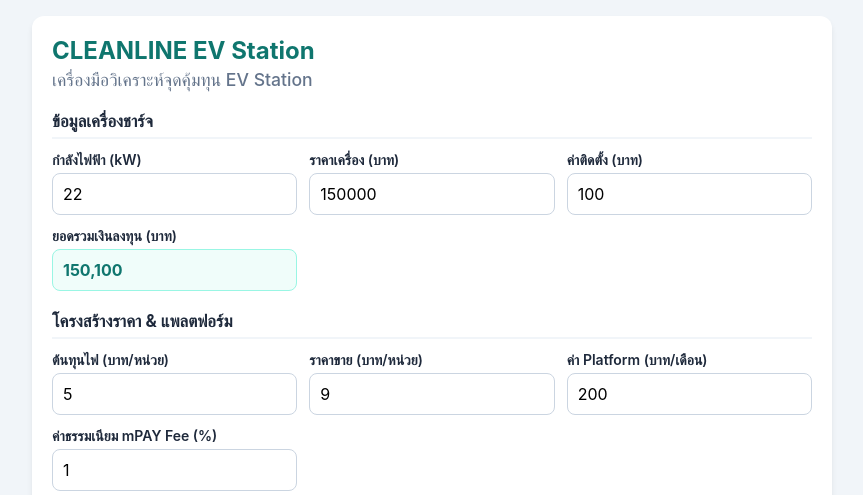
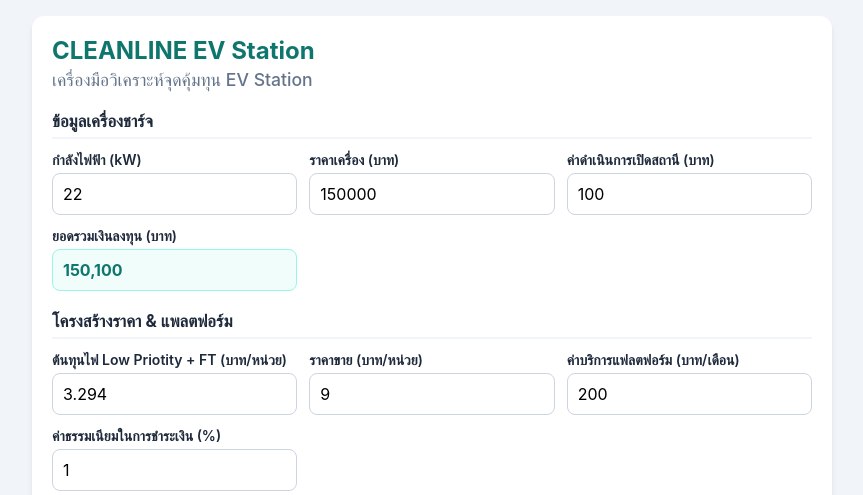
Before and after one commit to SitinantW/ev-roi-calculator, a plain HTML site: page index.html in a window 1280 px wide. Shown: the top 495 px of the page, without its empty margins (208-1071 px from the left). Drawn offline with Linux system fonts and the light colour scheme.

Commit message:
Update index.html

```diff
--- a/index.html
+++ b/index.html
@@ -59,7 +59,7 @@
         <input type="number" id="equipCost" value="150000" step="any">
       </div>
       <div class="form-group">
-        <label for="installCost">ค่าติดตั้ง (บาท)</label>
+        <label for="installCost">ค่าดำเนินการเปิดสถานี (บาท)</label>
         <input type="number" id="installCost" value="100" step="any">
       </div>
       <div class="form-group">
@@ -71,19 +71,19 @@
     <h3>โครงสร้างราคา & แพลตฟอร์ม</h3>
     <div class="grid">
       <div class="form-group">
-        <label for="elecCost">ต้นทุนไฟ (บาท/หน่วย)</label>
-        <input type="number" id="elecCost" value="5" step="any">
+        <label for="elecCost">ต้นทุนไฟ Low Priotity + FT (บาท/หน่วย)</label>
+        <input type="number" id="elecCost" value="3.294" step="any">
       </div>
       <div class="form-group">
         <label for="sellPrice">ราคาขาย (บาท/หน่วย)</label>
         <input type="number" id="sellPrice" value="9" step="any">
       </div>
       <div class="form-group">
-        <label for="platformFee">ค่า Platform (บาท/เดือน)</label>
+        <label for="platformFee">ค่าบริการแฟลตฟอร์ม (บาท/เดือน)</label>
         <input type="number" id="platformFee" value="200" step="any">
       </div>
       <div class="form-group">
-        <label for="mpayFee">ค่าธรรมเนียม mPAY Fee (%)</label>
+        <label for="mpayFee">ค่าธรรมเนียมในการชำระเงิน (%)</label>
         <input type="number" id="mpayFee" value="1" step="any">
       </div>
     </div>
```
